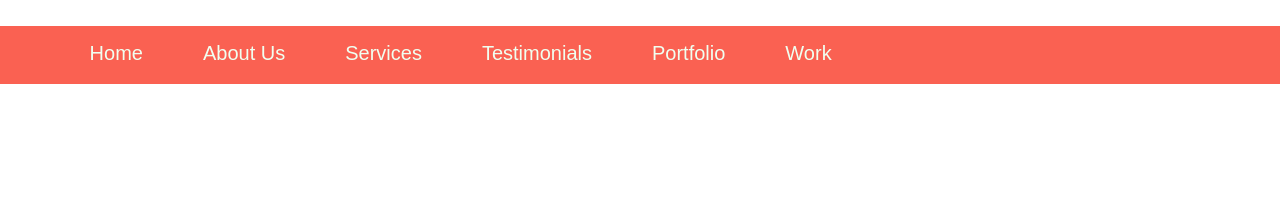
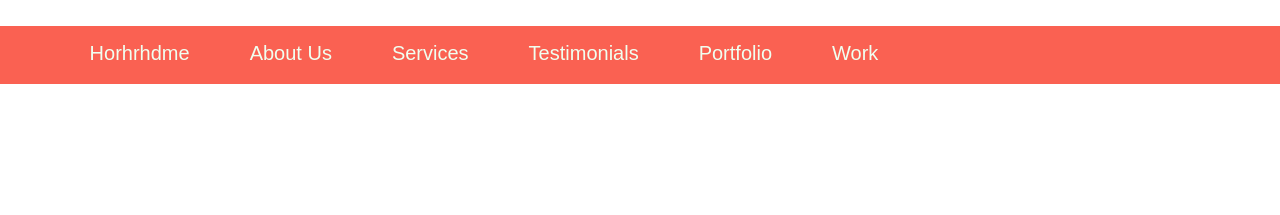
Before and after one commit to SJ22032003/blog, a plain HTML site: page index.html in a window 1280 px wide. Shown: the part 173-388 px from the top of the page. Drawn offline with Linux system fonts and the light colour scheme.

Commit message:
change done

```diff
--- a/index.html
+++ b/index.html
@@ -44,7 +44,7 @@
         </div>
         <nav id="nav">
           <ul id="list" class="margin">
-            <li><a href="">Home</a></li>
+            <li><a href="">Horhrhdme</a></li>
             <li><a href="">About Us</a></li>
             <li><a href="">Services</a></li>
             <li><a href="">Testimonials</a></li>
```
